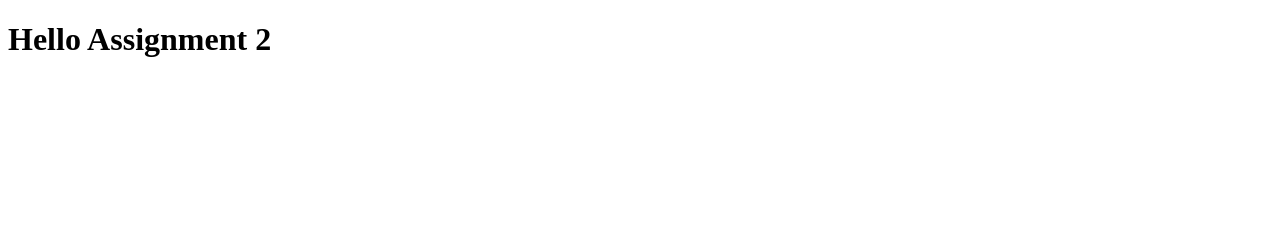
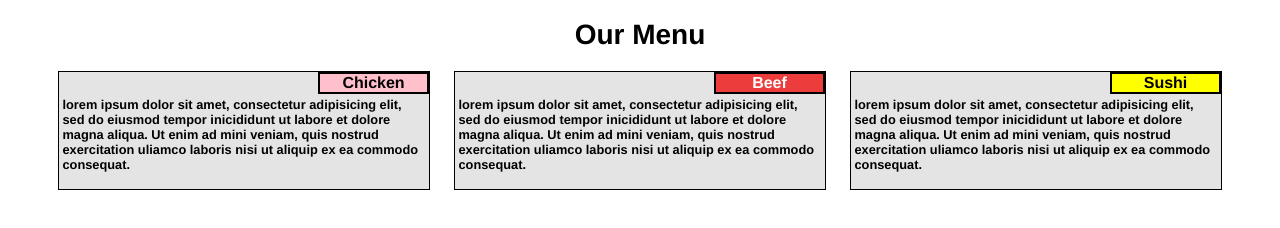
Before and after one commit to ccisne/module2-solution, a plain HTML site: page index.html in a window 1280 px wide. Drawn offline with Linux system fonts and the light colour scheme.

Commit message:
Assigment 2

```diff
--- /dev/null
+++ b/css/styles.css
@@ -0,0 +1,96 @@
+
+/* Simple Responsive Framework. */
+.row {
+  width: 100%;
+
+}
+
+/********** Base styles **********/
+* {
+  box-sizing: border-box;
+  font-family: Helvetica;
+}
+h1 {
+  text-align: center;
+  margin-bottom: 20px;
+  font-size: 175%
+}
+
+div.default {
+    margin-left: 3%;
+    margin-right: 3%;
+}
+
+.container {
+  border: 1px solid black;
+  background-color: #e5e4e4;
+  font-size: 80%;
+  height: 30%;
+  margin-bottom: 20px;
+  font-weight: bold;
+  color: black;
+  position: relative;
+}
+
+#p1 {
+  clear: right;
+  padding: 1%;
+}
+
+#p2 {
+  text-align: center;
+  font-size: 125%;
+  float: right;
+  height: 20%;
+  width: 30%;
+  border: 2px solid black;
+  margin: 0px;
+}
+
+.subm1{
+  background-color: pink;
+  color: black;
+}
+
+.subm2{
+  background-color: #ec3c3c;
+  color: white;
+}
+
+.subm3{
+  background-color: yellow;
+  color: black;
+}
+/********** Desktop View **********/
+@media (min-width: 992px) {
+  .col-desk-4 {
+    float: left;
+    width: 31.33%;
+    margin-left: 1%;
+    margin-right: 1%;
+  }
+
+}
+
+/********** Tablet View **********/
+@media (min-width: 768px) and (max-width: 991px) {
+  .col-tab-6 {
+    float: left;
+    width: 48%;
+    margin-left: 1%;
+    margin-right: 1%;
+  }
+  .col-tab-12{
+    float: left;
+    width: 98%;
+    margin-left: 1%;
+    margin-right: 1%;
+  }
+
+/********** Movil View **********/
+@media (min-width: 0px) and (max-width: 767px) {
+  .col-mov-12 {
+    float: left;
+  }
+
+}
--- a/index.html
+++ b/index.html
@@ -1,9 +1,45 @@
 <!DOCTYPE html>
-<html>
+<html lang="en">
 <head>
-	<title>Assignmnet 2</title>
+  <meta name="viewport" content="width=device-width, initial-scale=1">
+	<title>Our Menu</title>
+	<link rel="stylesheet" href="css/styles.css">
 </head>
 <body>
-<h1>Hello Assignment 2</h1>
+<h1>Our Menu</h1>
+<div class="default">
+<div class="row">
+  <div class="col-desk-4 col-tab-6 col-mov-12">
+    <div class="container">
+      <p id="p2" class="subm1">
+        Chicken
+      </p>
+      <p id="p1">
+  	     lorem ipsum dolor sit amet, consectetur adipisicing elit, sed do eiusmod tempor inicididunt ut labore et dolore magna aliqua. Ut enim ad mini veniam, quis nostrud exercitation uliamco laboris nisi ut aliquip ex ea commodo consequat.
+      </p>
+    </div>
+  </div>
+  <div class="col-desk-4 col-tab-6 col-mov-12">
+    <div class="container">
+      <p id="p2" class="subm2">
+        Beef
+      </p>
+      <p id="p1">
+  	    lorem ipsum dolor sit amet, consectetur adipisicing elit, sed do eiusmod tempor inicididunt ut labore et dolore magna aliqua. Ut enim ad mini veniam, quis  nostrud exercitation uliamco laboris nisi ut aliquip ex ea commodo consequat.
+      </p>
+    </div>
+  </div>
+  <div class="col-desk-4 col-tab-12 col-mov-12">
+    <div class="container">
+      <p id="p2" class="subm3">
+        Sushi
+      </p>
+      <p id="p1">
+  	     lorem ipsum dolor sit amet, consectetur adipisicing elit, sed do eiusmod tempor inicididunt ut labore et dolore magna aliqua. Ut enim ad mini veniam, quis nostrud exercitation uliamco laboris nisi ut aliquip ex ea commodo consequat.
+      </p>
+    </div>
+   </div>
+</div>
+</div>
 </body>
 </html>
```
